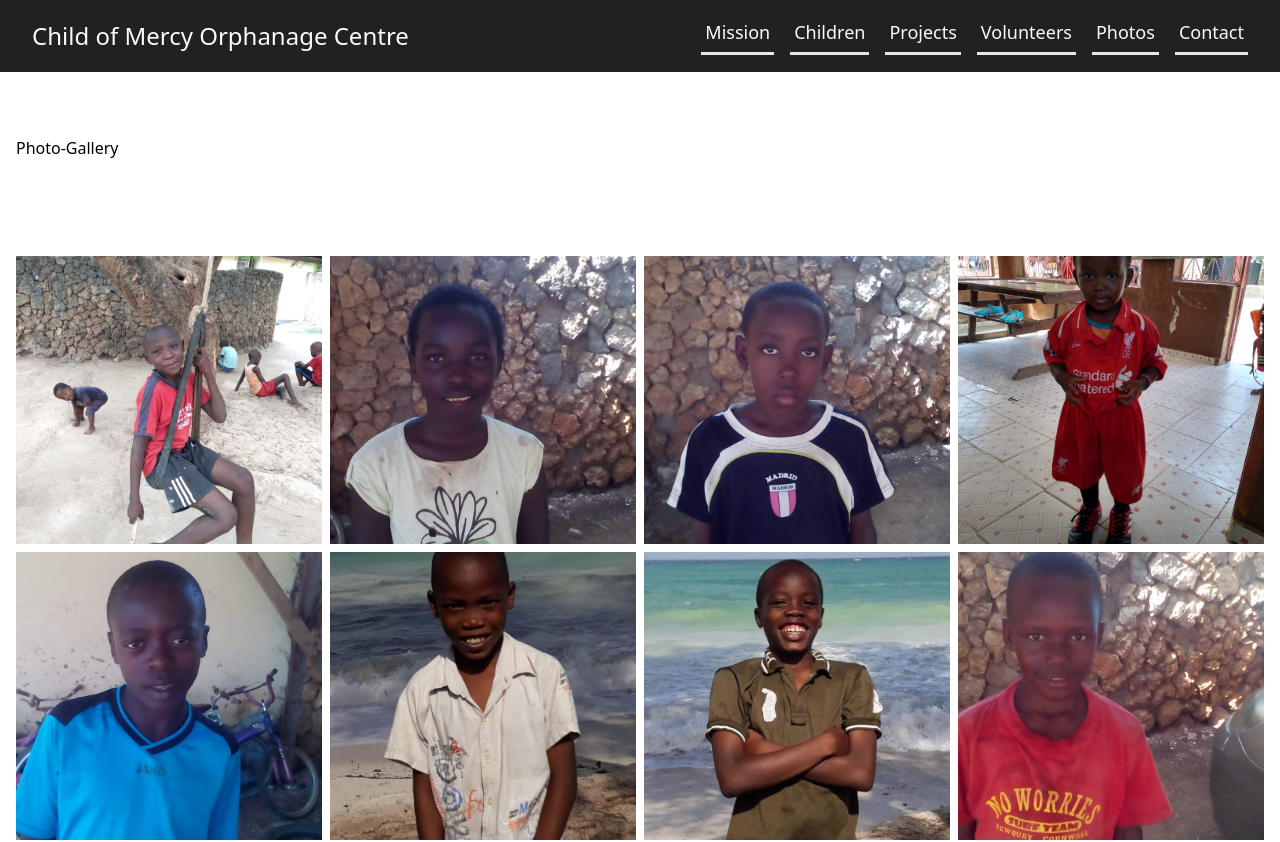
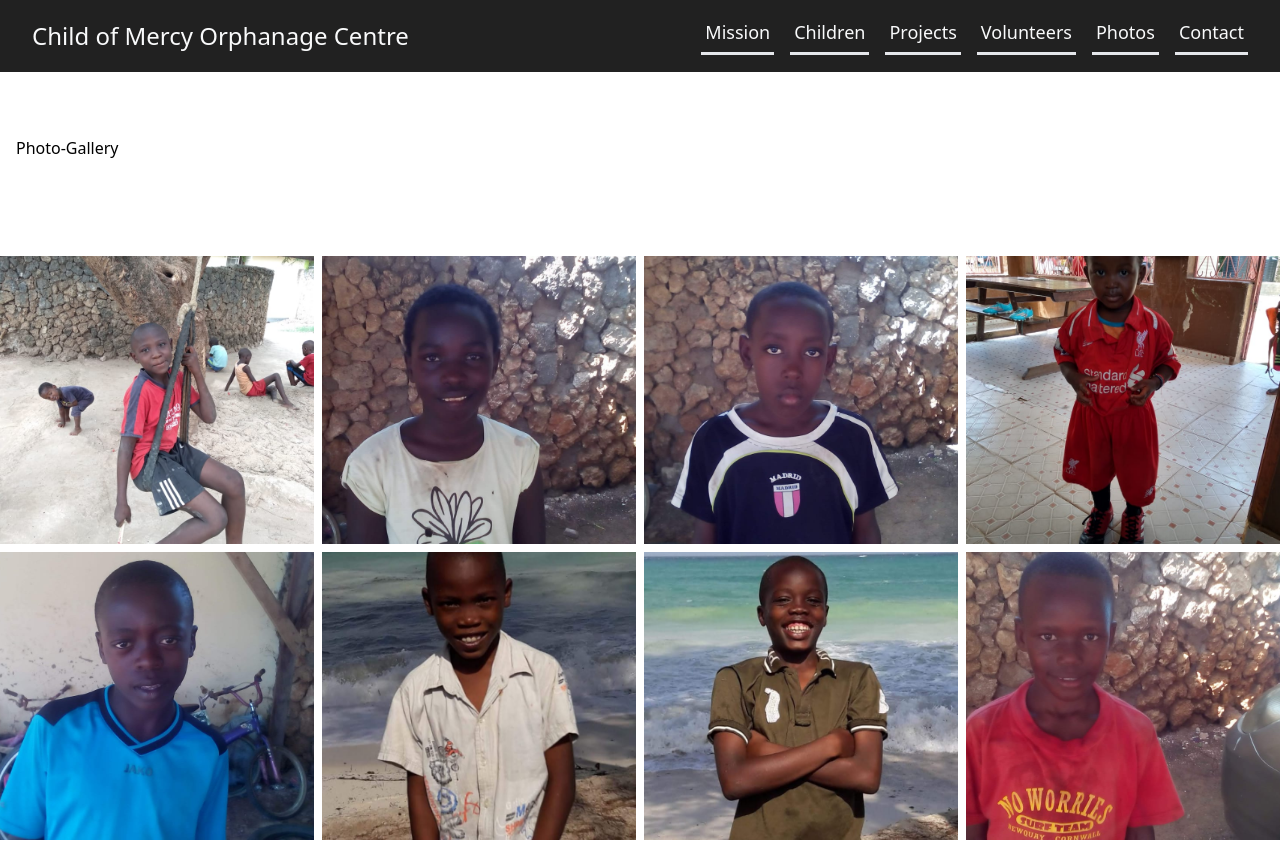
Before and after one commit to larswittenberg/orphanage-centre-mombasa, a Next.js app: page /photos in a window 1280 px wide. Shown: the top 842 px of the page. Built offline with nearby package versions, Linux system fonts and the light colour scheme; what @tailwindcss/typography would draw is missing.

Commit message:
UPDATE: Layout

```diff
--- a/components/LayoutDefault.js
+++ b/components/LayoutDefault.js
@@ -10,7 +10,7 @@ export default function LayoutDefault({ children, withTeaser }) {
 			<Navigation />
 			{withTeaser ? <Teaser /> : ''}
 			<MDXProvider components={MDXComponents}>
-				<main className="px-4 prose prose-sm sm:prose lg:prose-xl mx-auto pt-4 md:pt-16">
+				<main className="prose sm:prose-base lg:prose-lg xl:prose-xl 2xl:prose-2xl mx-auto px-4 pt-4 md:pt-16">
 					{children}
 				</main>
 			</MDXProvider>
--- a/pages/photos.js
+++ b/pages/photos.js
@@ -7,8 +7,8 @@ function Photos({ photos }) {
 	return (
 		<div>
 			<Navigation />
-				<main className="px-4 mx-auto pt-4 md:pt-16">
-					<div className="prose prose-sm sm:prose lg:prose-xl mx-auto">
+				<main className="">
+					<div className="prose sm:prose-base lg:prose-lg xl:prose-xl 2xl:prose-2xl mx-auto px-4 pt-4 md:pt-16">
 						<h1 className="">Photo-Gallery</h1>
 					</div>
 					<ul className="grid grid-cols-4 gap-2 max-w-screen-xl mx-auto mt-24">
```
